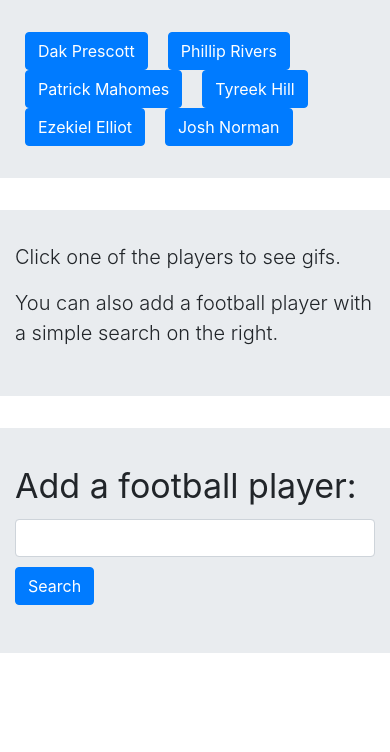
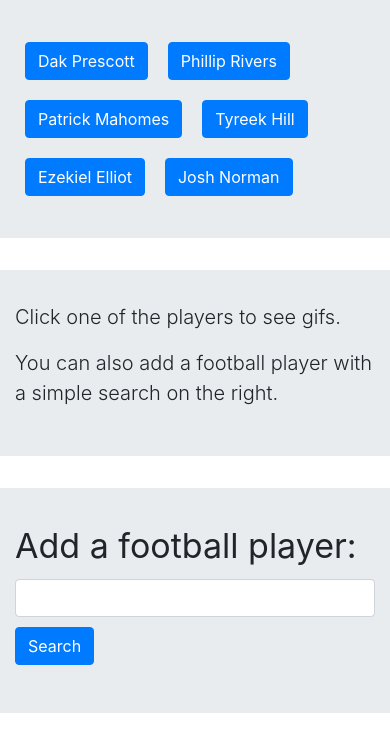
Before and after one commit to rtothaoss/Giftastic, a plain HTML site: page index.html in a window 390 px wide. Drawn offline with nearby package versions, Linux system fonts and the light colour scheme.

Commit message:
added margin to buttons for mobile responsiveness

```diff
--- a/assets/css/style.css
+++ b/assets/css/style.css
@@ -4,7 +4,7 @@ div.football-gifs {
 }
 
 .football-players {
-    margin: 0 10px;
+    margin: 10px 10px;
 }
 
 .hidden {
```
